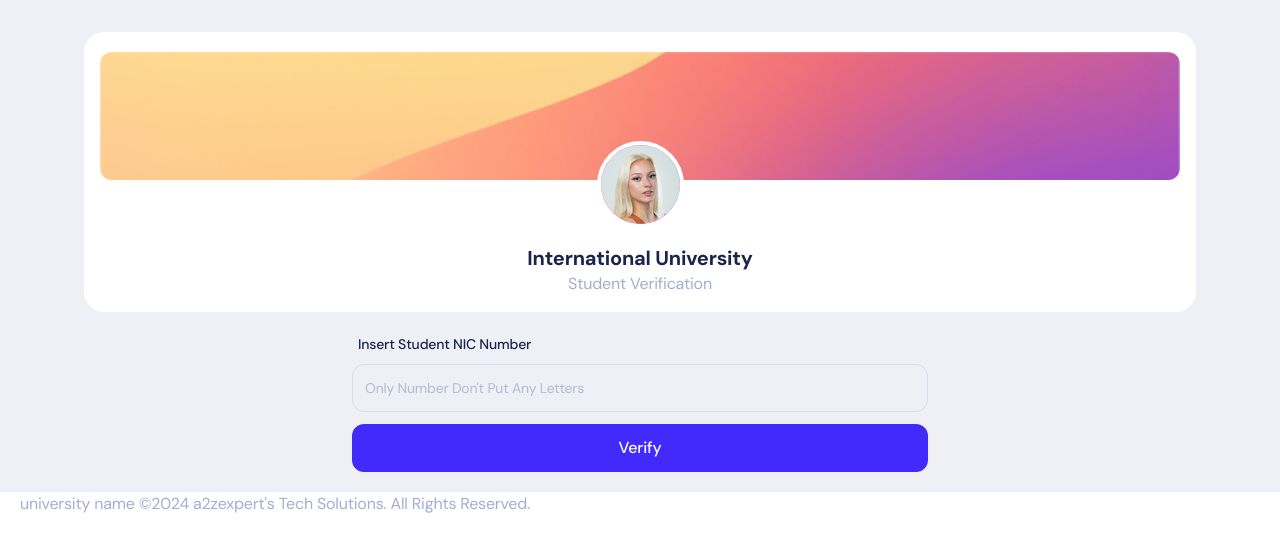
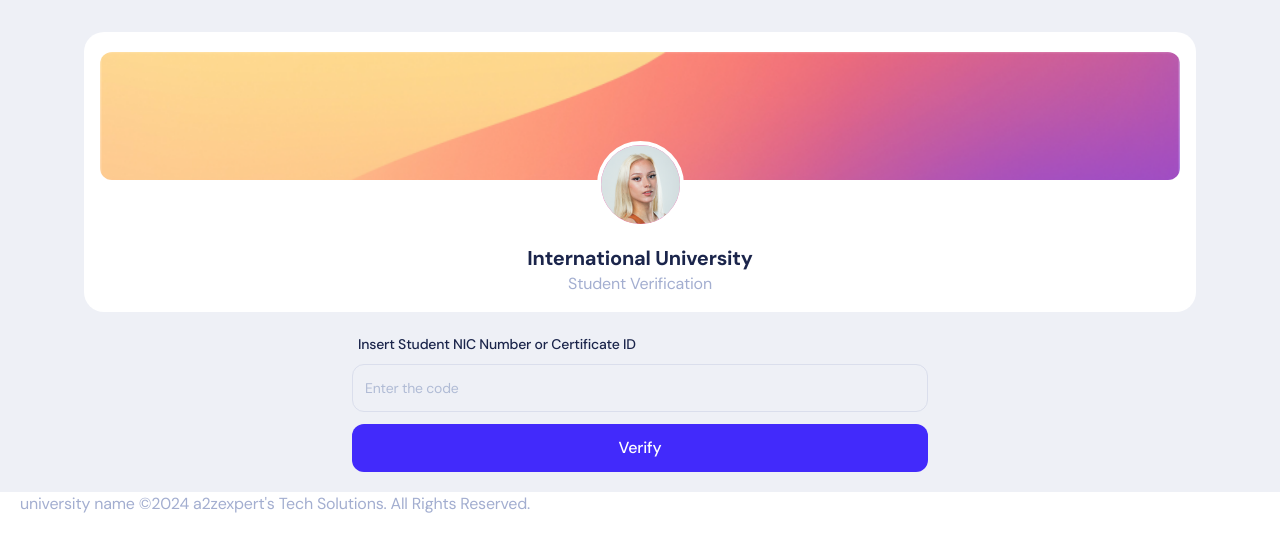
Before and after one commit to Aslam-dev/Certificate-Management-SYSTEM, a Next.js app: page / in a window 1280 px wide. Shown: the top 552 px of the page. Built offline with nearby package versions, Linux system fonts and the light colour scheme; what tailwindcss-rtl would draw is missing.

Commit message:
get studnet by CID or SID

```diff
--- a/src/app/page.tsx
+++ b/src/app/page.tsx
@@ -5,18 +5,18 @@ import InputField from 'components/fields/InputField';
 import FooterAuthDefault from 'components/footer/FooterAuthDefault';
 
 export default function Home() {
-  const [studentCode, setStudentCode] = useState('');
+  const [code, setCode] = useState('');
   const [studentData, setStudentData] = useState(null);
   const [error, setError] = useState('');
 
   const handleInputChange = (e) => {
-    setStudentCode(e.target.value);
+    setCode(e.target.value);
   };
 
   const handleFormSubmit = async (e) => {
     e.preventDefault();
     try {
-      const response = await fetch(`/api/student?studentCode=${studentCode}`);
+      const response = await fetch(`/api/student?code=${code}`);
 
       if (!response.ok) {
         throw new Error('Student not found');
@@ -45,11 +45,11 @@ export default function Home() {
                 <InputField
                   variant="auth"
                   extra="mb-3"
-                  label="Insert Student NIC Number"
-                  placeholder="Only Number Don't Put Any Letters"
-                  id="studentCode"
+                  label="Insert Student NIC Number or Certificate ID"
+                  placeholder="Enter the code"
+                  id="code"
                   type="text"
-                  value={studentCode}
+                  value={code}
                   onChange={handleInputChange}
                 />
                 <button
--- a/src/pages/api/student/index.ts
+++ b/src/pages/api/student/index.ts
@@ -5,17 +5,19 @@ const prisma = new PrismaClient();
 
 export default async function handler(req: NextApiRequest, res: NextApiResponse) {
   if (req.method === 'GET') {
-    const { studentCode } = req.query;
+    const { code } = req.query;
 
-    // Validate studentCode
-    if (!studentCode || typeof studentCode !== 'string') {
-      return res.status(400).json({ error: 'Invalid student code' });
+    if (!code || typeof code !== 'string') {
+      return res.status(400).json({ error: 'Invalid code' });
     }
 
     try {
       const student = await prisma.student.findFirst({
         where: {
-          studentCode: studentCode.toString(),
+          OR: [
+            { studentCode: code },
+            { certificateId: code },
+          ],
         },
       });
 
```
